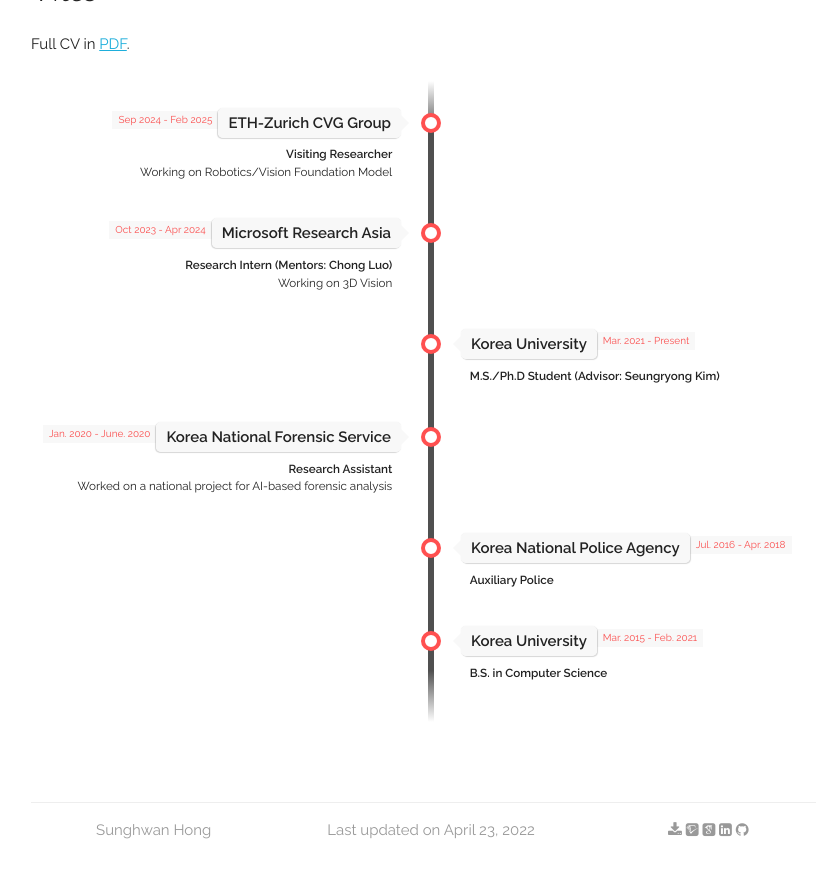
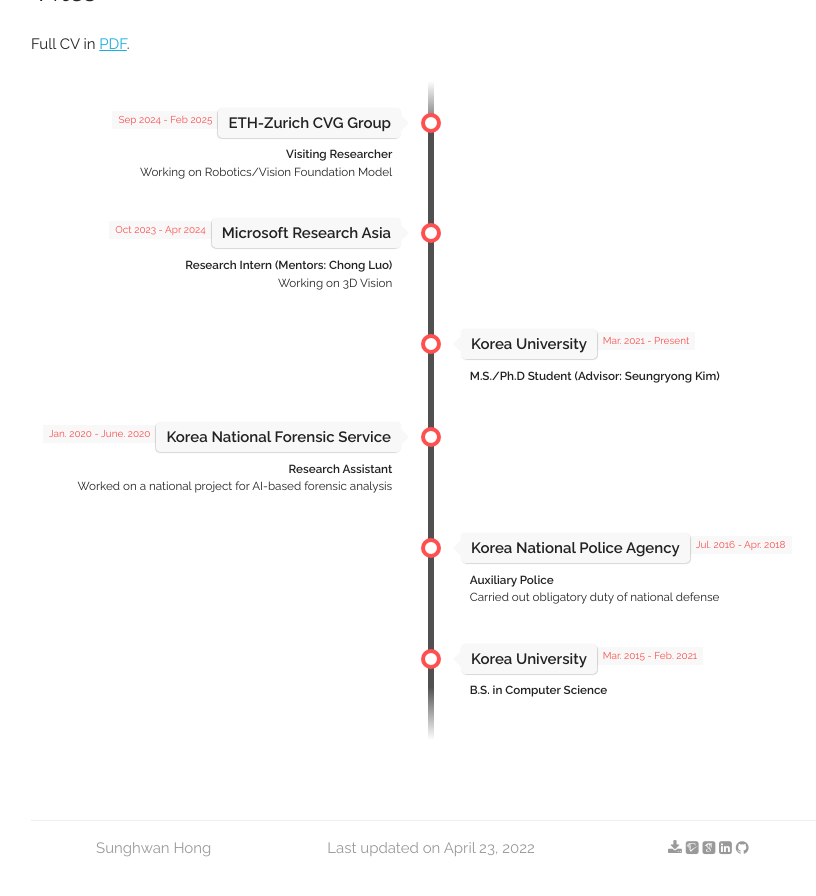
Before and after one commit to jang-1996/jang-1996.github.io, a Jekyll site: the page built from index.html, in a window 1280 px wide and 900 px high, scrolled down 3319 px. Shown: the top 896 px of the window, without its empty margins (209-1025 px from the left). Built offline with Jekyll 4.4.1, drawn with Linux system fonts in a browser that asks for light colours; some web fonts are replaced.

Commit message:
Update experience.yaml

```diff
--- a/_data/experience.yaml
+++ b/_data/experience.yaml
@@ -25,6 +25,7 @@
 - place: "Korea National Police Agency"
   time: "Jul. 2016 - Apr. 2018"
   title: "Auxiliary Police"
+  subtitle: "Carried out obligatory duty of national defense"
   category: "Millitary Service"
 
 - place: "Korea University"
```
